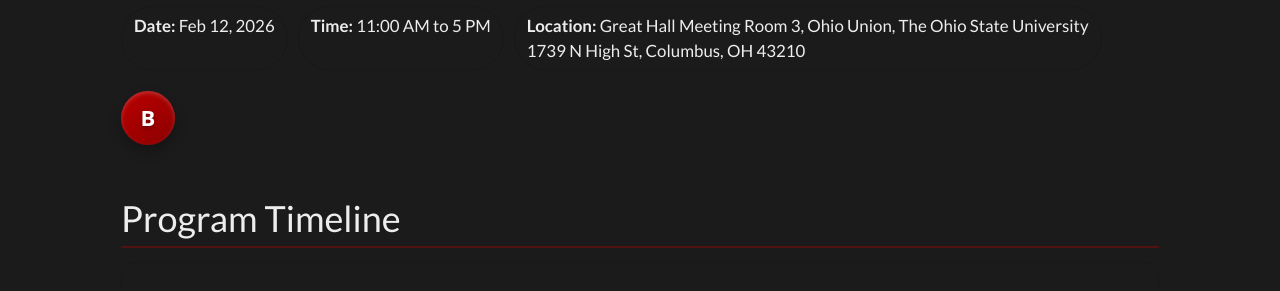
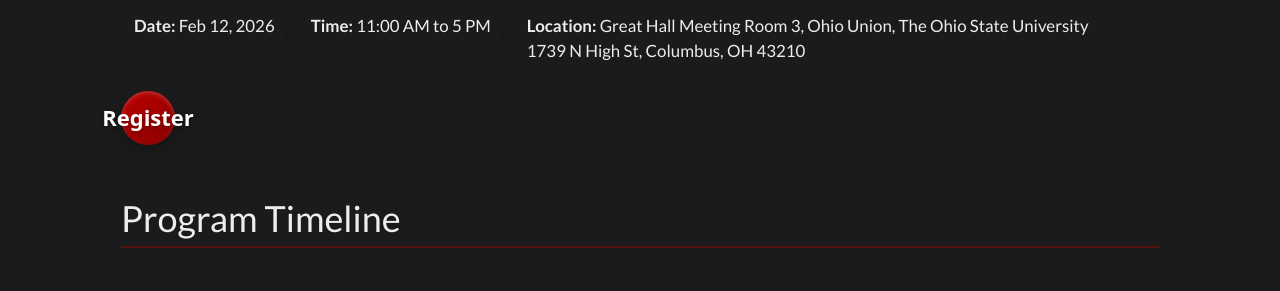
Before and after one commit to ieeegsbosu/ieeegsbosu.github.io, a Jekyll site: the page built from _pages/subpages/aiday.md, in a window 1280 px wide and 900 px high, scrolled down 735 px. Shown: the part 158-449 px from the top of the window. Built offline with Jekyll 4.4.1, drawn with Linux system fonts in a browser that asks for light colours; nearby versions of some CDN libraries; a style sheet for code colours, icons or effects is not loaded.

```diff
--- a/_pages/subpages/aiday.md
+++ b/_pages/subpages/aiday.md
@@ -81,7 +81,7 @@ show_title: false
 
   <div style="margin-top: 10px;">
     <a href="https://forms.office.com/r/gS66VBsnBr" class="buckeye-btn">
-      <span class="icon">B</span>
+      <span class="icon">Register</span>
     </a>
   </div>
 
```
